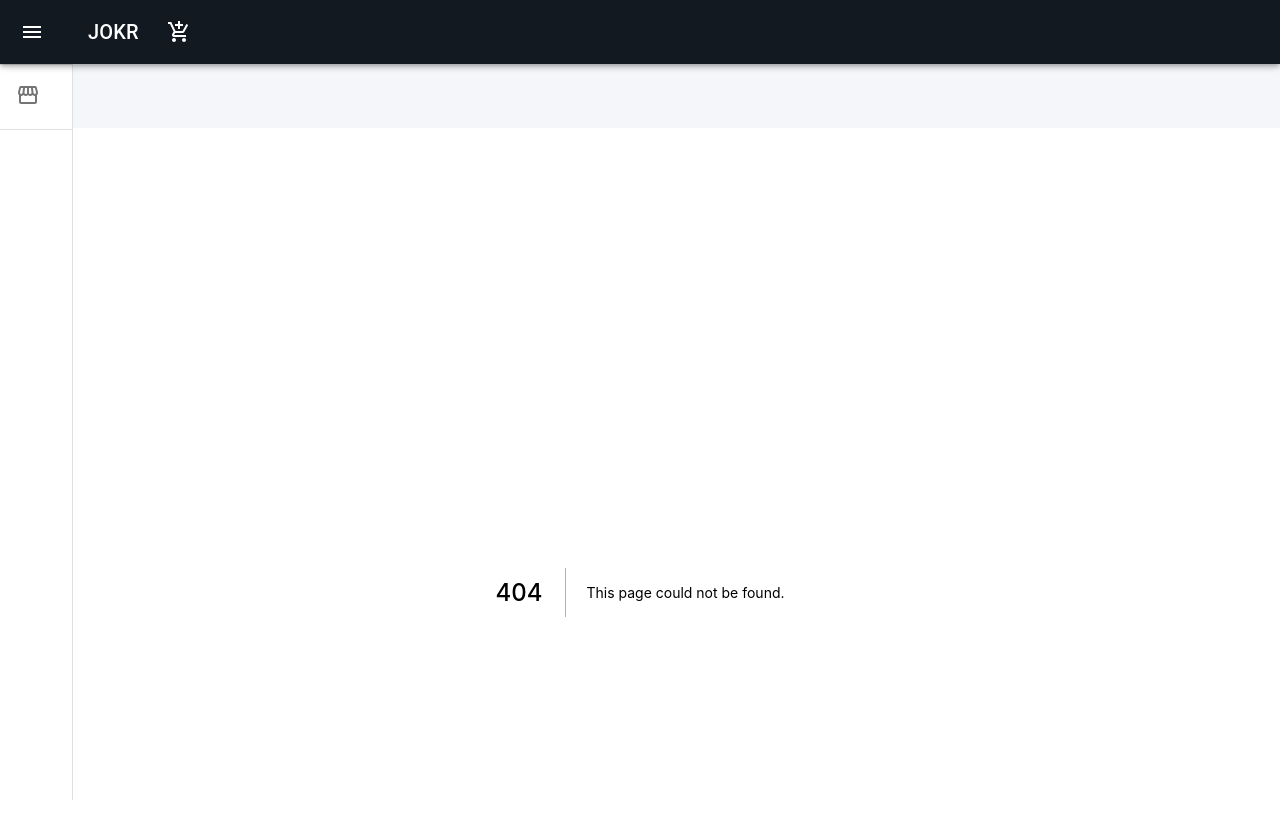
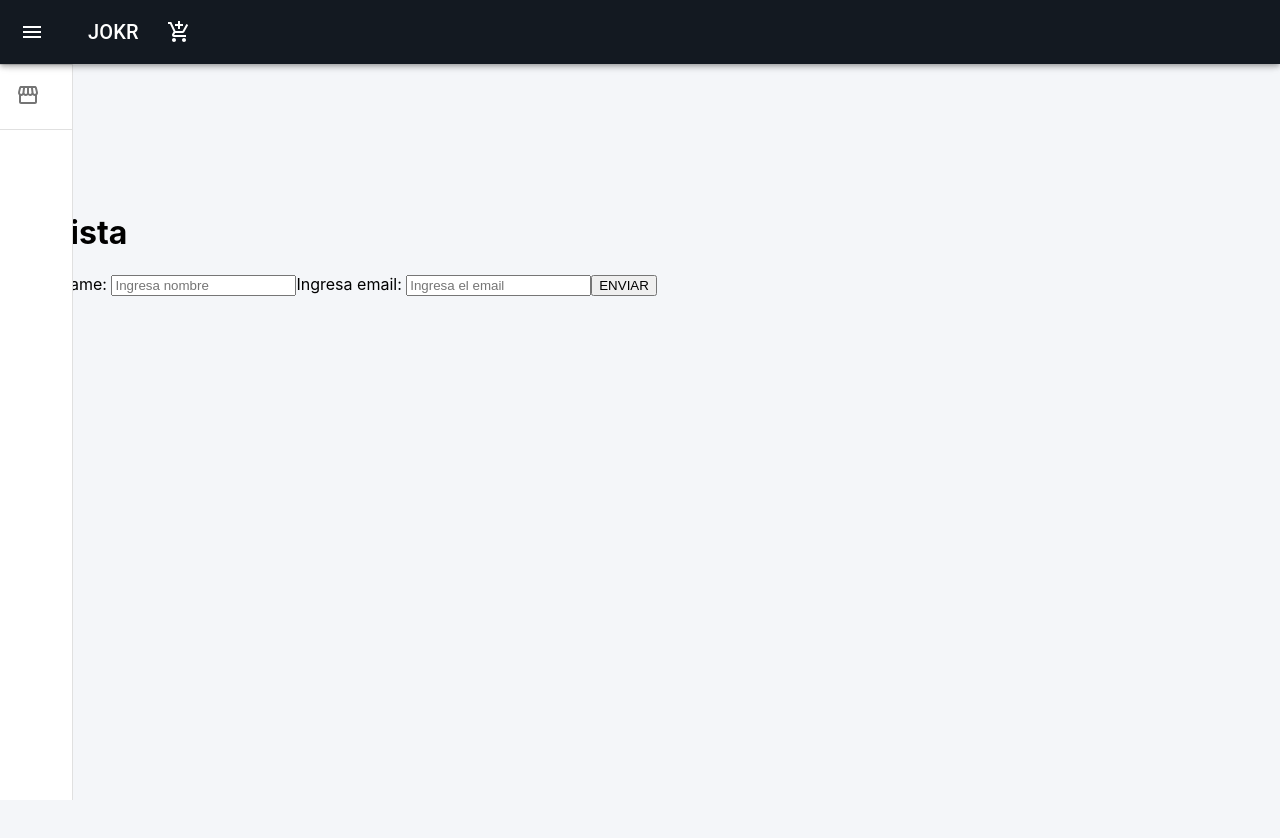
Before and after one commit to Apex-CS/jokr-front, a Next.js app: page /post in a window 1280 px wide. Before the commit this address had no page. Shown: the top 838 px of the page. After the commit the page ends 800 px from the top, so only its background shows below. Built offline with nearby package versions, Linux system fonts and the light colour scheme.

Commit message:
token settings

```diff
--- /dev/null
+++ b/pages/post.js
@@ -0,0 +1,44 @@
+import React, { useState } from 'react';
+import axios from 'axios';
+import { useRouter } from 'next/router';
+
+function Post() {
+  const initialState = {
+    name: '',
+    email: '',
+  };
+  const [formulario, setFormulario] = useState(initialState);
+  const router = useRouter();
+
+  const setdata = (e) => {
+    const { name, value } = e.target;
+    setFormulario({ ...formulario, [name]: value });
+  };
+  const SubmitExample = async (e) => {
+    e.preventDefault();
+    try {
+      await axios.post('http://localhost:8080/demo/add', { ...formulario });
+      setFormulario(initialState);
+      alert('Usuario Agregado');
+      router.push('/');
+    } catch (err) {
+      alert(err);
+    }
+  };
+
+  return (
+    <div>
+      <h1>Ver lista</h1>
+      <form onSubmit={SubmitExample}>
+        <label>Ingresa name: </label>
+        <input placeholder="Ingresa nombre" name="name" onChange={setdata}></input>
+
+        <label>Ingresa email: </label>
+        <input placeholder="Ingresa el email" name="email" onChange={setdata}></input>
+        <button type="submit">ENVIAR</button>
+      </form>
+    </div>
+  );
+}
+
+export default Post;
```
Also changed, not shown: 1 other file (tests, documents, lock files or other folders).
